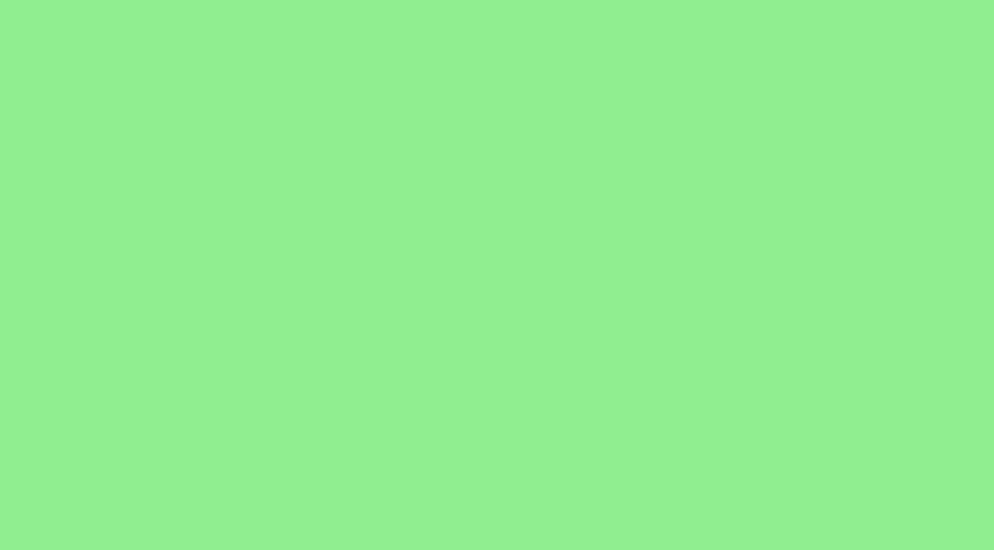
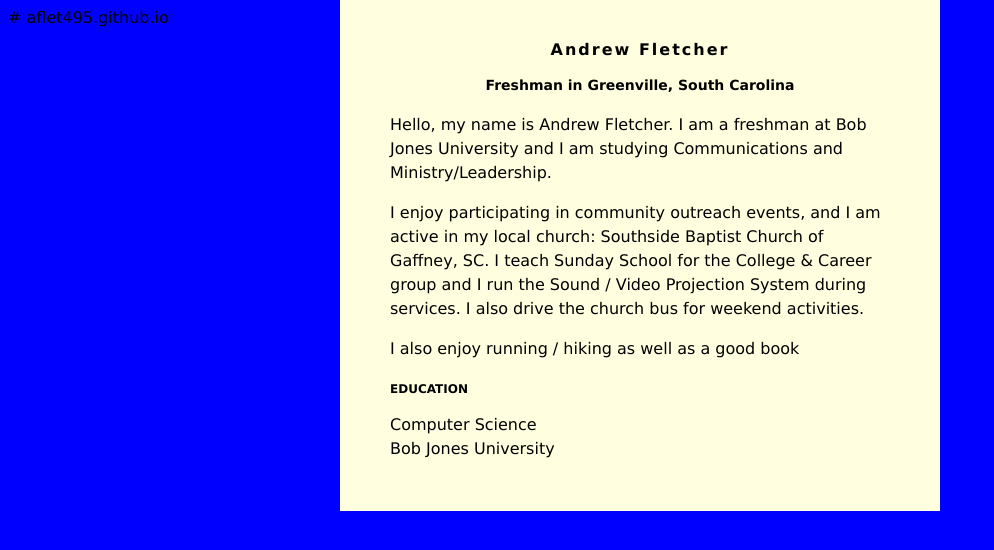
Before and after one commit to aflet495/aflet495.github.io, a plain HTML site: page index.html in a window 1280 px wide. Shown: the whole page, without its empty margins (0-994 px from the left). Drawn offline with Linux system fonts and the light colour scheme.

Commit message:
Update index.html

```diff
--- a/index.html
+++ b/index.html
@@ -1,9 +1,51 @@
+# aflet495.github.io
 <html>
 <head>
 <style>
 body {
-  background: lightgreen;
-  font family: Verdana;
-  }
-  #content {
-    Backgrounds: lightyellow;
+    background: blue;
+    font-family: Verdana;
+}
+#content {
+    background: lightyellow;
+    min-width: 200px;
+    max-width: 500px;
+    padding: 50px;
+    margin: auto;
+    margin-top: -50px;
+    line-height: 150%;
+}
+h1 {
+    letter-spacing: 2px;
+    font-size: 16px;
+    text-align: center;
+}
+h2 {
+    font-size: 14px;
+    text-align: center;
+}
+h3 {
+    font-size: 12px;
+}
+</style>
+</head>
+<body>
+    <div id="content">
+        <h1>Andrew Fletcher</h1>
+        <h2>Freshman in Greenville, South Carolina</h2>
+
+         <p>Hello, my name is Andrew Fletcher. I am a freshman at Bob Jones University and I am studying Communications and Ministry/Leadership. </p>
+         <p>
+            I enjoy participating in community outreach events, and I am active in my local church: Southside Baptist Church of Gaffney, SC.  I teach Sunday School for the College &amp; Career group and I run the Sound / Video Projection System during services.  I also drive the church bus for weekend activities.
+         </p>
+         <p>
+            I also enjoy running / hiking as well as a good book
+         </p>
+
+        <h3>EDUCATION</h3>
+        Computer Science<br>
+        Bob Jones University
+    </div>
+
+</body>
+</html>
```
